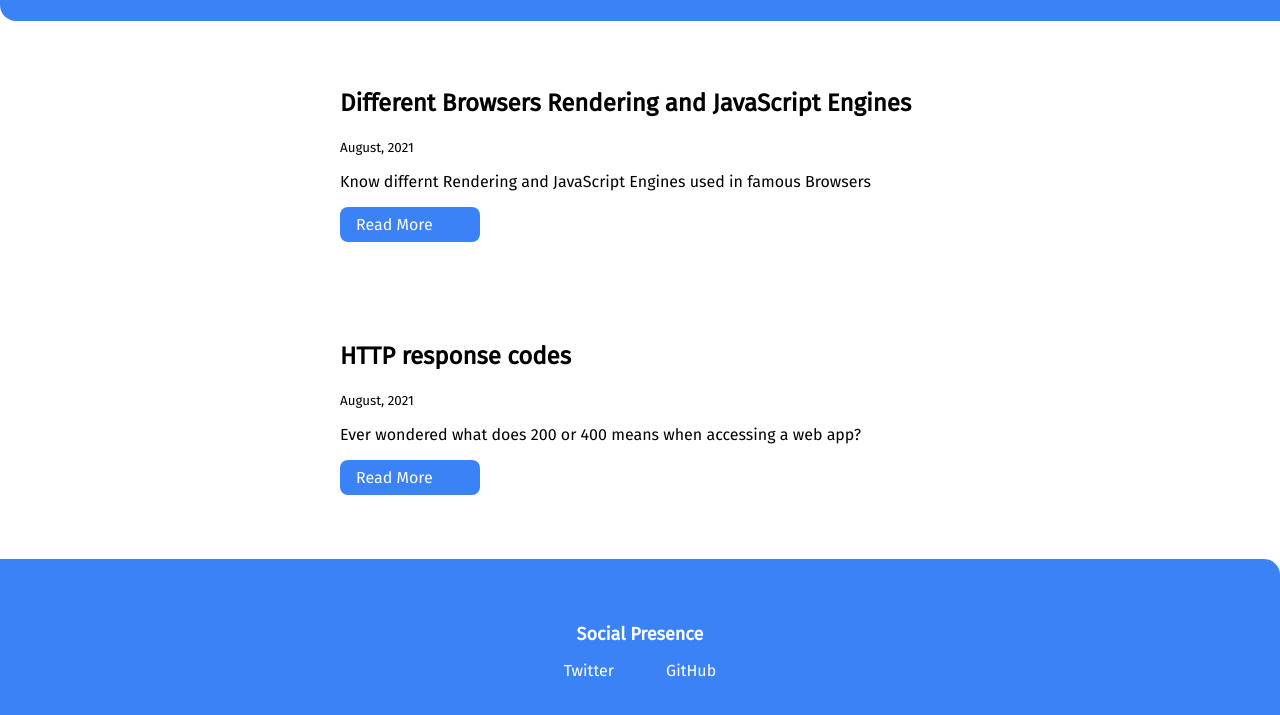
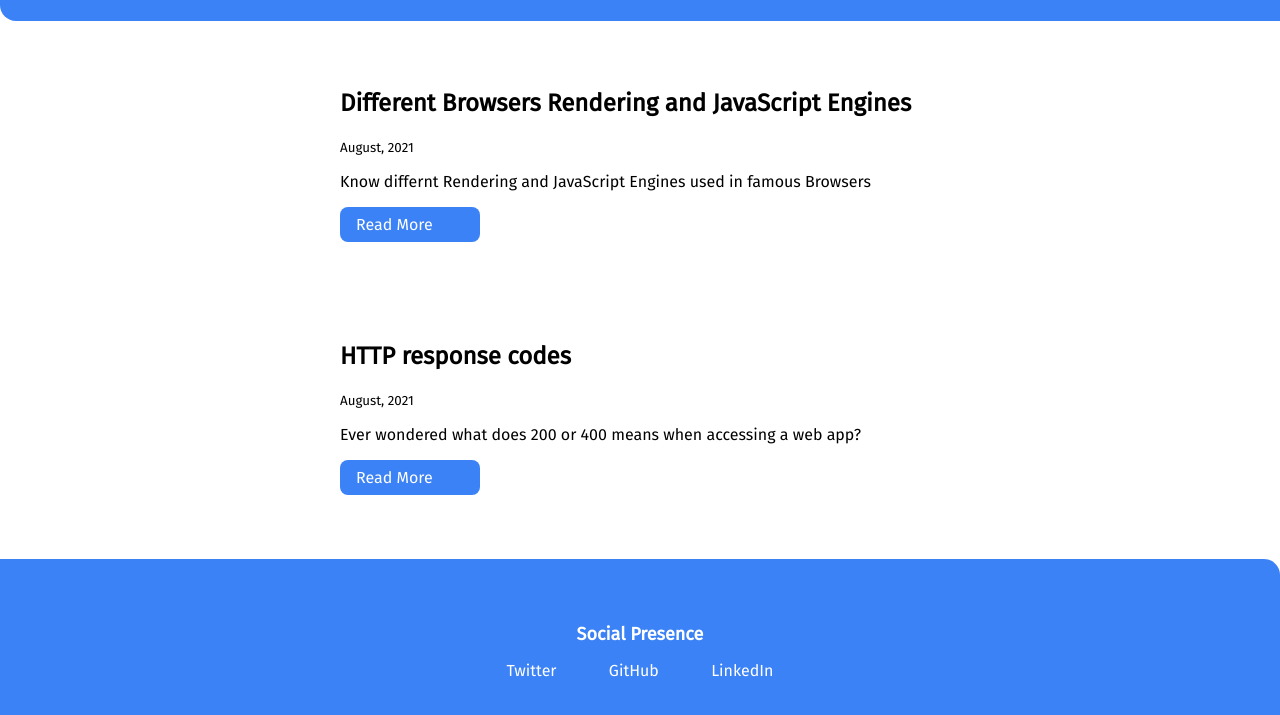
Before and after one commit to ramakrishnach14/ramakrishna_portfolio, a plain HTML site: page blogs.html in a window 1280 px wide. Shown: the part 81-796 px from the top of the page. Drawn offline with Linux system fonts and the light colour scheme.

Commit message:
feat: footer linkedin update
feat: footer linkedin update

```diff
--- a/blogs.html
+++ b/blogs.html
@@ -75,6 +75,9 @@
 			<li class="list-item-inline">
 				<a href="https://github.com/ramakrishnach14" class="link">GitHub</a>
 			</li>
+			<li class="list-item-inline">
+				<a href="https://www.linkedin.com/in/ramakrishna-ch-473895219/" class="link">LinkedIn</a>
+			</li>
 		</ul>
 	</footer>
 
```
Also changed, not shown: index.html (+3 -0 lines), projects.html (+3 -0 lines).
